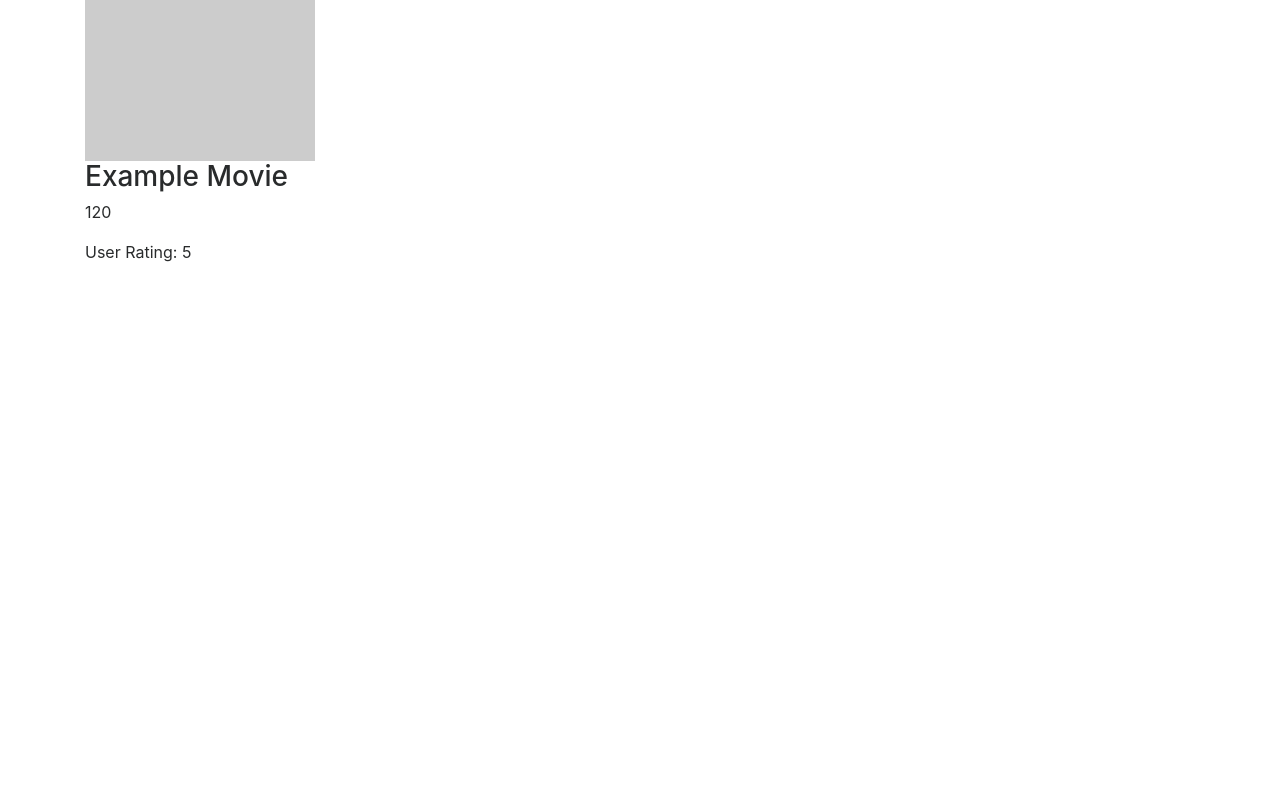
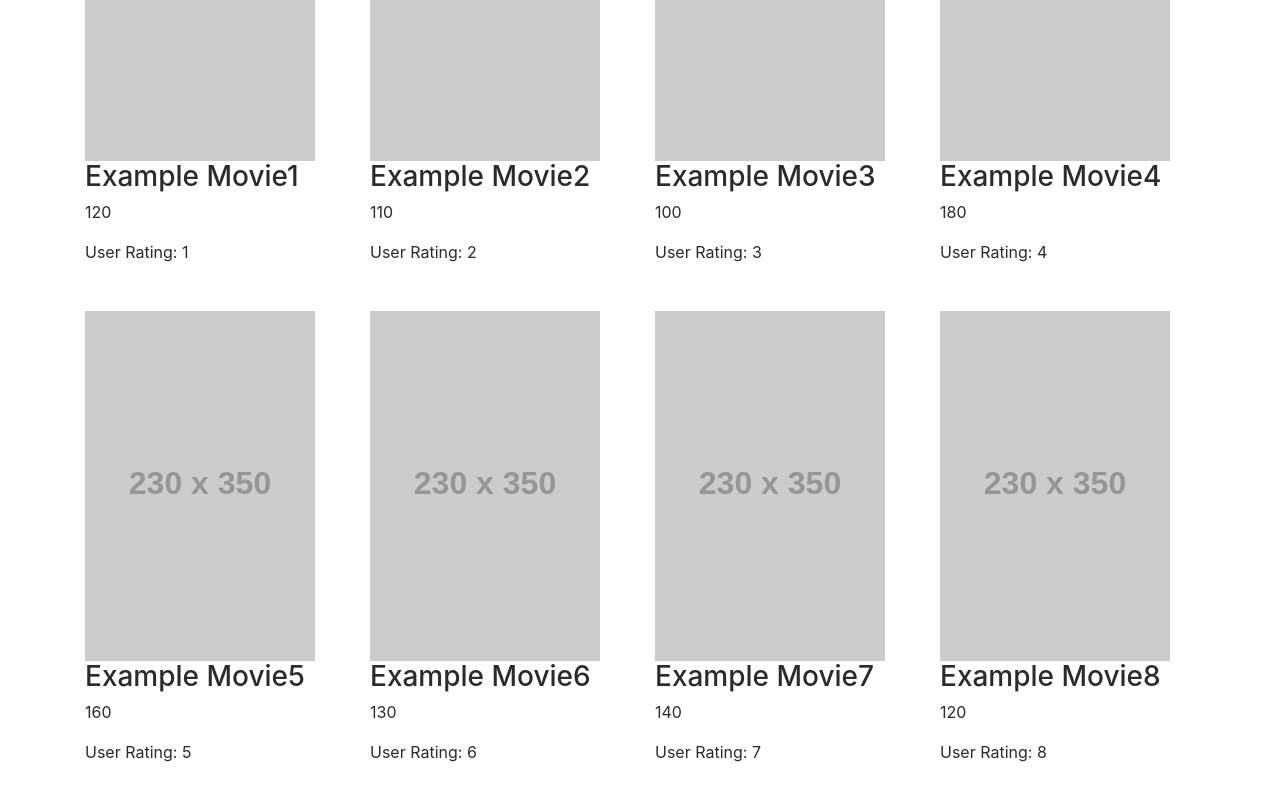
Before and after one commit to silent-conspiracy/angular2-movie, an Angular app: page / in a window 1280 px wide. Shown: the part 284-1084 px from the top of the page. Before the commit the page ends 800 px from the top, so only its background shows below. Built offline with nearby package versions, Linux system fonts and the light colour scheme.

Commit message:
Refactor data to Movie class

```diff
--- a/src/app/grid-view/grid-view.component.ts
+++ b/src/app/grid-view/grid-view.component.ts
@@ -1,4 +1,26 @@
 import { Component, OnInit } from '@angular/core';
+
+export class Movie {
+	id: number = undefined
+	name: string = ""
+	description: string = ""
+	imgPath: string = "http://via.placeholder.com/230x350"
+	duration: number = 0
+	genre: any = undefined
+	language: string = "English"
+	mpaaRating: any = undefined
+	userRating: string = undefined
+
+  constructor(json?: any) {
+    if (json) {
+      for (var key in json) {
+        if (key in this && json[key]) {
+          this[key] = JSON.parse(JSON.stringify(json[key]));
+        }
+      }
+    }
+  }
+}
 
 @Component({
   selector: 'app-grid-view',
@@ -6,12 +28,16 @@ import { Component, OnInit } from '@angular/core';
   styleUrls: ['./grid-view.component.css']
 })
 export class GridViewComponent implements OnInit {
-  movies: any = [{
-    name: "Example Movie",
-    imgPath: "http://via.placeholder.com/230x350",
-    duration: 120,
-    userRating: "5"
-  }]
+  movies: Movie[] = [
+    new Movie({name:"Example Movie1", duration:120, language:"English", mpaaRating:"PG13", userRating:"1"}),
+    new Movie({name:"Example Movie2", duration:110, language:"Mandarin", mpaaRating:"PG", userRating:"2"}),
+    new Movie({name:"Example Movie3", duration:100, language:"Hindi", mpaaRating:"NC16", userRating:"3"}),
+    new Movie({name:"Example Movie4", duration:180, language:"Tamil", mpaaRating:"M18", userRating:"4"}),
+    new Movie({name:"Example Movie5", duration:160, language:"Korean", mpaaRating:"R21", userRating:"5"}),
+    new Movie({name:"Example Movie6", duration:130, language:"English", mpaaRating:"PG", userRating:"6"}),
+    new Movie({name:"Example Movie7", duration:140, language:"English", mpaaRating:"PG", userRating:"7"}),
+    new Movie({name:"Example Movie8", duration:120, language:"English", mpaaRating:"PG", userRating:"8"}),
+  ]
 
   constructor() { }
 
```
